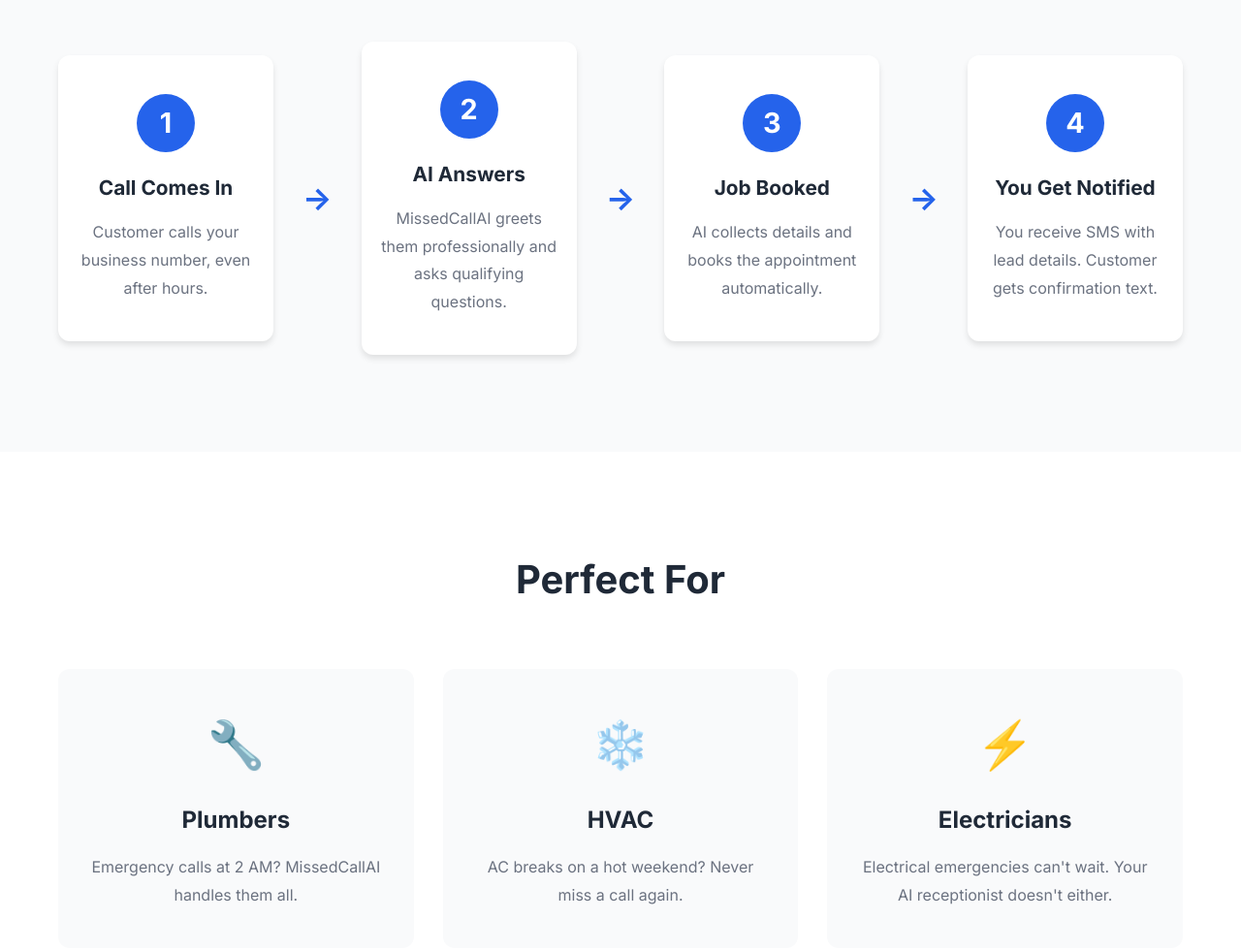
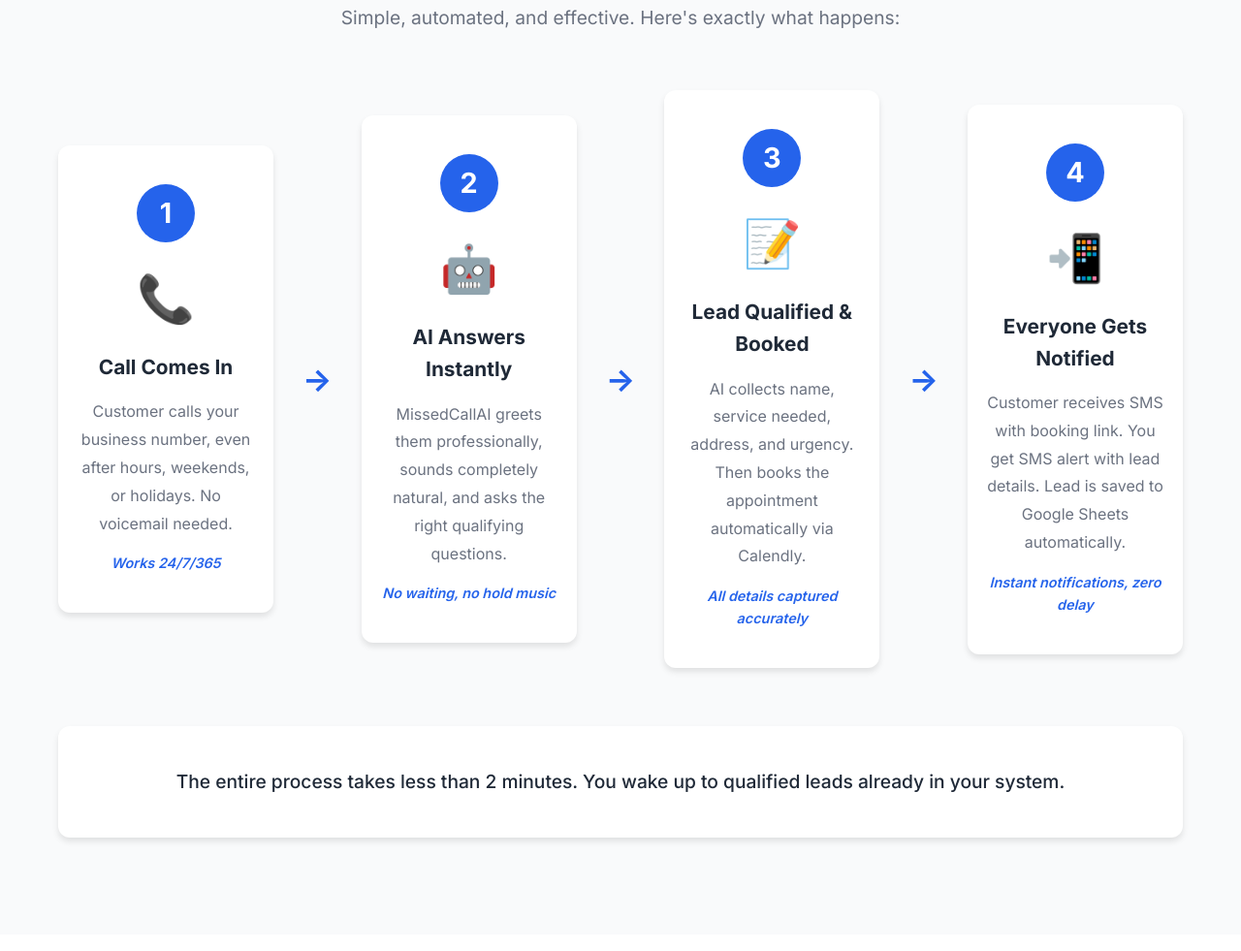
Before and after one commit to sajansshergill/MissedCallAI, a plain HTML site: page website/index.html in a window 1280 px wide. Shown: the part 2321-3302 px from the top of the page at 97% size. Drawn offline with Linux system fonts and the light colour scheme.

Commit message:
Enhance How It Works section: Add icons, details, and footer based on Tankley design patterns

```diff
--- a/website/index.html
+++ b/website/index.html
@@ -79,30 +79,42 @@
     <section class="how-it-works">
         <div class="container">
             <h2 class="section-title">How It Works</h2>
+            <p class="section-subtitle">Simple, automated, and effective. Here's exactly what happens:</p>
             <div class="steps">
                 <div class="step">
                     <div class="step-number">1</div>
+                    <div class="step-icon">📞</div>
                     <h3>Call Comes In</h3>
-                    <p>Customer calls your business number, even after hours.</p>
+                    <p>Customer calls your business number, even after hours, weekends, or holidays. No voicemail needed.</p>
+                    <div class="step-detail">Works 24/7/365</div>
                 </div>
                 <div class="step-arrow">→</div>
                 <div class="step">
                     <div class="step-number">2</div>
-                    <h3>AI Answers</h3>
-                    <p>MissedCallAI greets them professionally and asks qualifying questions.</p>
+                    <div class="step-icon">🤖</div>
+                    <h3>AI Answers Instantly</h3>
+                    <p>MissedCallAI greets them professionally, sounds completely natural, and asks the right qualifying questions.</p>
+                    <div class="step-detail">No waiting, no hold music</div>
                 </div>
                 <div class="step-arrow">→</div>
                 <div class="step">
                     <div class="step-number">3</div>
-                    <h3>Job Booked</h3>
-                    <p>AI collects details and books the appointment automatically.</p>
+                    <div class="step-icon">📝</div>
+                    <h3>Lead Qualified & Booked</h3>
+                    <p>AI collects name, service needed, address, and urgency. Then books the appointment automatically via Calendly.</p>
+                    <div class="step-detail">All details captured accurately</div>
                 </div>
                 <div class="step-arrow">→</div>
                 <div class="step">
                     <div class="step-number">4</div>
-                    <h3>You Get Notified</h3>
-                    <p>You receive SMS with lead details. Customer gets confirmation text.</p>
+                    <div class="step-icon">📲</div>
+                    <h3>Everyone Gets Notified</h3>
+                    <p>Customer receives SMS with booking link. You get SMS alert with lead details. Lead is saved to Google Sheets automatically.</p>
+                    <div class="step-detail">Instant notifications, zero delay</div>
                 </div>
+            </div>
+            <div class="how-it-works-footer">
+                <p class="highlight-text">The entire process takes less than 2 minutes. You wake up to qualified leads already in your system.</p>
             </div>
         </div>
     </section>
--- a/website/styles.css
+++ b/website/styles.css
@@ -247,6 +247,11 @@ body {
     margin: 0 auto 20px;
 }
 
+.step-icon {
+    font-size: 3rem;
+    margin-bottom: 15px;
+}
+
 .step h3 {
     font-size: 1.3rem;
     margin-bottom: 15px;
@@ -256,6 +261,31 @@ body {
 .step p {
     color: var(--text-light);
     line-height: 1.8;
+    margin-bottom: 15px;
+}
+
+.step-detail {
+    font-size: 0.9rem;
+    color: var(--primary);
+    font-weight: 600;
+    margin-top: 10px;
+    font-style: italic;
+}
+
+.how-it-works-footer {
+    margin-top: 60px;
+    text-align: center;
+    padding: 40px;
+    background: white;
+    border-radius: 12px;
+    box-shadow: 0 4px 6px rgba(0,0,0,0.1);
+}
+
+.highlight-text {
+    font-size: 1.2rem;
+    color: var(--text);
+    line-height: 1.8;
+    font-weight: 500;
 }
 
 .step-arrow {
```
